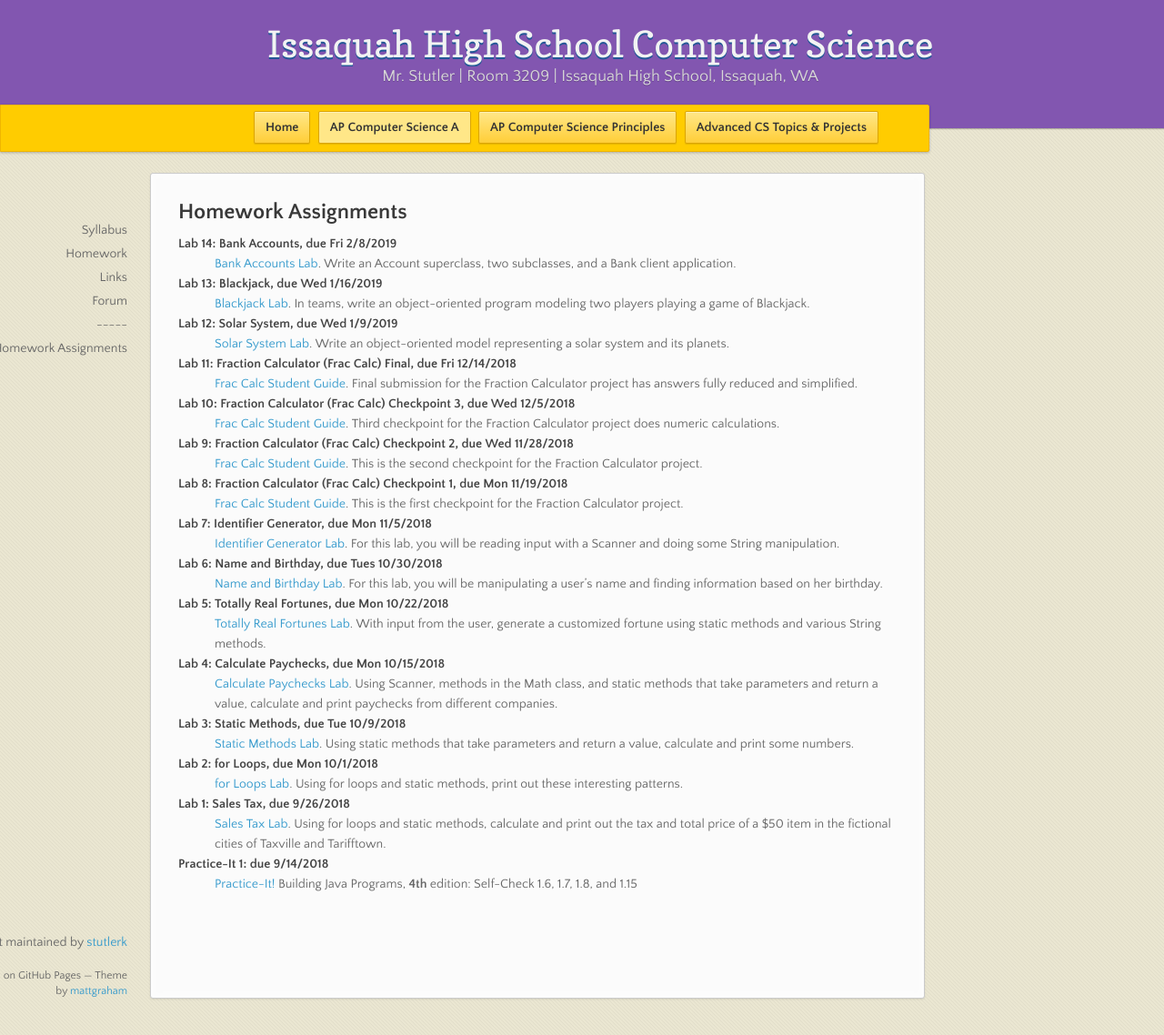
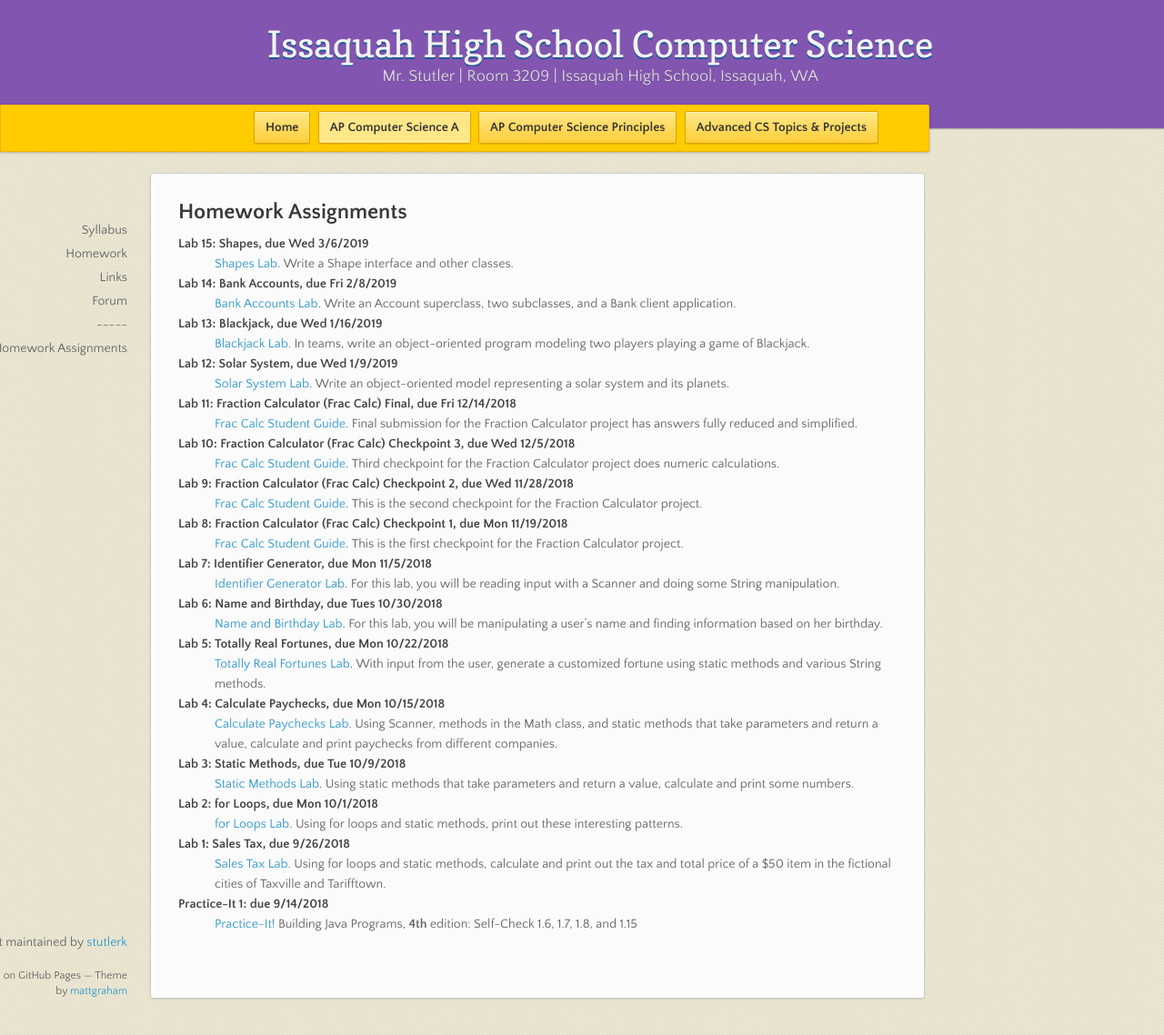
Before and after one commit to stutlerk/ihs-website, a Jekyll site: the page built from _apcsa/homework.html, in a window 1280 px wide and 1138 px high. Shown: the whole window at 91% size. Built offline with Jekyll 4.4.1, drawn with Linux system fonts in a browser that asks for light colours; nearby versions of some CDN libraries.

Commit message:
Update homework.html

```diff
--- a/_apcsa/homework.html
+++ b/_apcsa/homework.html
@@ -6,6 +6,9 @@ layout: course
 <section>
 <h2>Homework Assignments</h2>
   <dl>
+    <dt>Lab 15: Shapes, due Wed 3/6/2019</dt>
+    <dd><a href="https://issaquahwednet-my.sharepoint.com/:w:/g/personal/stutlerk_issaquah_wednet_edu/Ebz9jD5N9gFEoOAJQo1qxYEB52CEi5qEohzo0ju-lcDMjg?e=hoCau4" target="_blank">Shapes Lab</a>. Write a Shape interface and other classes.</dd>
+
     <dt>Lab 14: Bank Accounts, due Fri 2/8/2019</dt>
     <dd><a href="https://issaquahwednet-my.sharepoint.com/:w:/g/personal/stutlerk_issaquah_wednet_edu/Ee-OZHreDFlFjPGlcsh0C6IBjv9K4wwXSfagjZMYfnLs5A?e=qrEZEp" target="_blank">Bank Accounts Lab</a>. Write an Account superclass, two subclasses, and a Bank client application.</dd>
 
```
